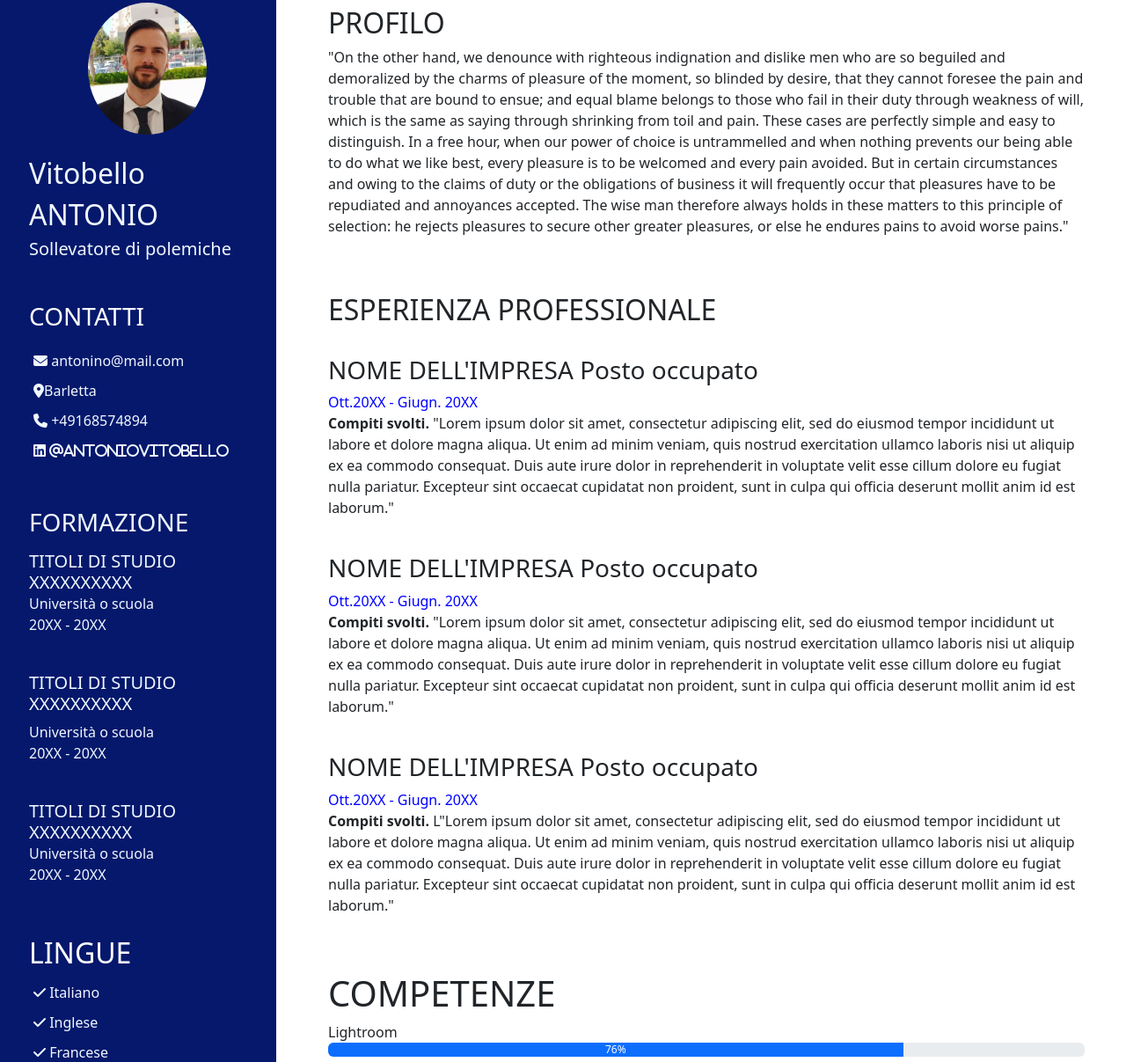
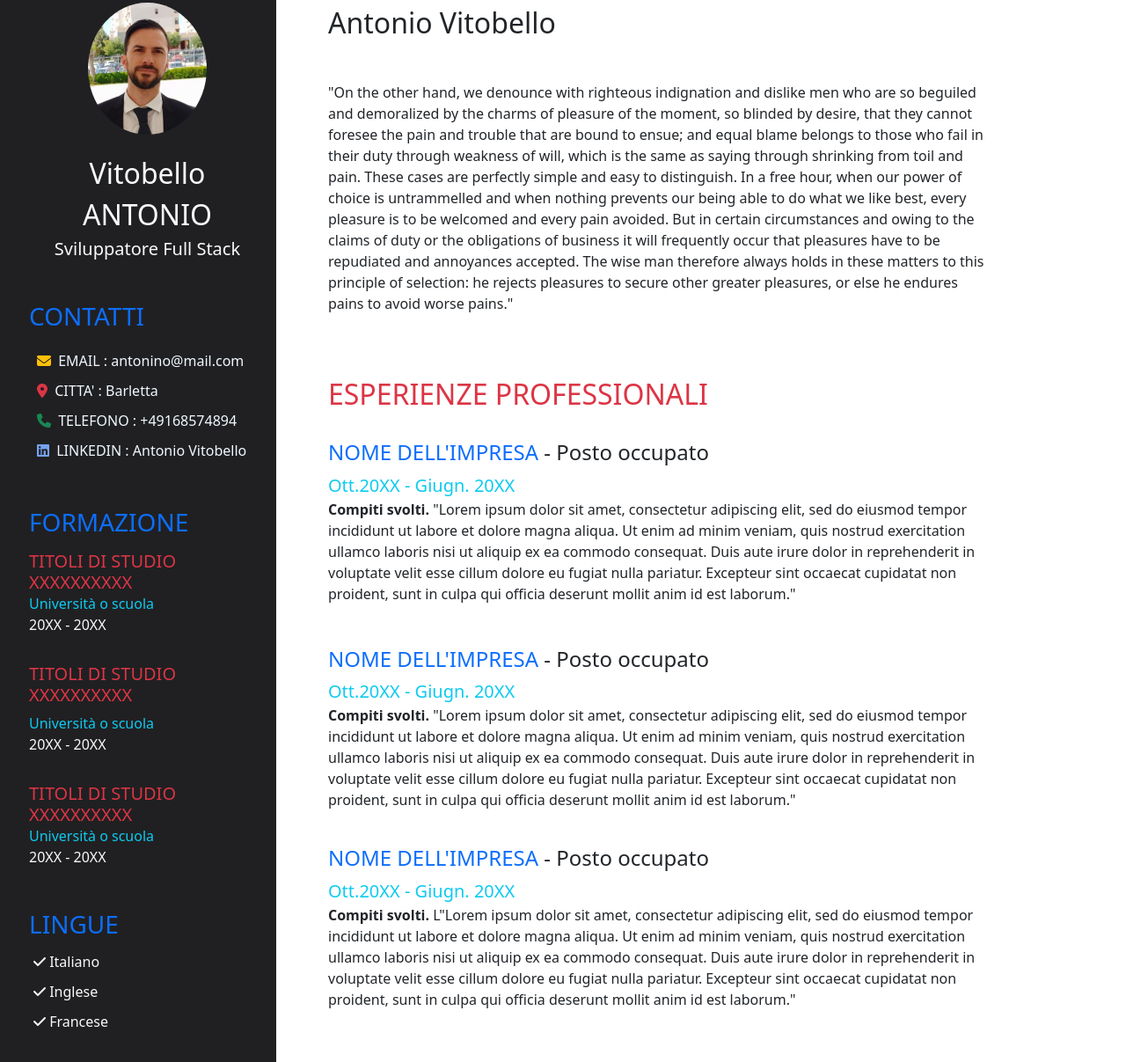
Before and after one commit to Hackademy89/esercizio-pagina-curriculum-antonio-vitobello, a plain HTML site: page index.html in a window 1280 px wide. Shown: the part 52-1259 px from the top of the page at 88% size. Drawn offline with nearby package versions, Linux system fonts and the light colour scheme.

Commit message:
Update del Progetto
Progetto caricato con delle correzioni

```diff
--- a/index.html
+++ b/index.html
@@ -32,69 +32,54 @@
 <body>
 
     <div class="contenitor-fluid">
-
         <div class="row">
-
             <!-- COLONNA SINISTRA -->
-
             <div class="col-3 colonna3">
-
                 <!-- IMMAGINE PROFILO -->
-
                 <img class="img-profilo rounded-circle" src="Antonio Vitobello.jpg" alt="">
-
                 <!-- titolone -->
-
-                <div class="mt-1">
+                <div class="mt-1 text-center text-light">
                     <h2>Vitobello</h2>
                     <h2>ANTONIO</h2>
-                    <h5>Sollevatore di polemiche</h5>
-
+                    <h5 class="text">Sviluppatore Full Stack</h5>
                 </div>
 
                 <!-- SOCIAL -->
 
-                <div class="mt-5">
-
-                    <h3 class="contact">CONTATTI</h3>
-
+                <div class="mt-5 text-light">
+                    <h3 class="contact text-primary">CONTATTI</h3>
                     <address> <!-- SOCIAL -->
-
                         <ul class="mt-3">
-
-                            <li><i class="fa-solid fa-envelope"></i> antonino@mail.com </li>
-                            <li><i class="fa-solid fa-location-dot"> </i>Barletta</li>
-                            <li><i class="fa-solid fa-phone"></i> +49168574894</li>
-                            <li><i class="fa-brands fa-linkedin"> @antoniovitobello</i></li>
-
+                            <li><i class="fa-solid fa-envelope mx-1 text-warning"></i> EMAIL : antonino@mail.com </li>
+                            <li><i class="fa-solid fa-location-dot mx-1 text-danger"></i> CITTA' : Barletta</li>
+                            <li><i class="fa-solid fa-phone mx-1 text-success"></i> TELEFONO : +49168574894</li>
+                            <li><i class="fa-brands fa-linkedin mx-1" style="color: #75a2f0;"></i> LINKEDIN : Antonio Vitobello</li>
                         </ul>
-
                     </address>
-
                 </div>
 
                 <!-- FORMAZIONE -->
 
-                <div class="mt-5">
+                <div class="mt-5 text-light">
 
-                    <h3 class="mt-3 mb-3">FORMAZIONE</h3>
+                    <h3 class="formazione my-3 text-primary">FORMAZIONE</h3>
 
                     <div class="mt-2">
-                        <h5 class="mb-0">TITOLI DI STUDIO XXXXXXXXXX</h5>
-                        <p class="mb-0">Università o scuola</p>
+                        <h5 class="mb-0 text-danger">TITOLI DI STUDIO XXXXXXXXXX</h5>
+                        <p class="mb-0 text-info">Università o scuola</p>
                         <data>20XX - 20XX</data>
                     </div>
 <br>
                     <div class="mt-2">
-                        <h5 class="mt-0">TITOLI DI STUDIO XXXXXXXXXX</h5>
-                        <p class="mb-0">Università o scuola</p>
+                        <h5 class="mt-0 text-danger">TITOLI DI STUDIO XXXXXXXXXX</h5>
+                        <p class="mb-0 text-info">Università o scuola</p>
                         <data>20XX - 20XX</data>
                     </div>
                     <br>
 
                     <div class="mt-2">
-                        <h5 class="mb-0">TITOLI DI STUDIO XXXXXXXXXX</h3>
-                            <p class="mb-0">Università o scuola</p>
+                        <h5 class="mb-0 text-danger">TITOLI DI STUDIO XXXXXXXXXX</h3>
+                            <p class="mb-0 text-info">Università o scuola</p>
                             <data>20XX - 20XX</data>
                     </div>
 
@@ -105,9 +90,9 @@
 <br>
                 <!-- LINGUE -->
 
-                <h2 class="lingue">LINGUE</h2>
+                <h3 class="text-primary">LINGUE</h3>
 
-                <ul class="ul">
+                <ul class="ul text-light">
                     <li><i class="fa-solid fa-check"></i>  Italiano</li>
                     <li><i class="fa-solid fa-check"></i>  Inglese</li>
                     <li><i class="fa-solid fa-check"></i>  Francese</li>
@@ -120,11 +105,11 @@
 
             <!-- COLONNA DESTRA -->
 
-            <div class="col-9 p-4">
+            <div class="col-8 p-4">
 
                 <!-- profilo -->
                 <div class="container-destro">
-                    <h2>PROFILO</h2>
+                    <h2 class="mb-5 text-dark">Antonio Vitobello</h2>
 
                     <div>
                         <p>"On the other hand, we denounce with righteous indignation and dislike men who are so beguiled and demoralized by the charms of pleasure of the moment, so blinded by desire, that they cannot foresee the pain and trouble that are bound to ensue; and equal blame belongs to those who fail in their duty through weakness of will, which is the same as saying through shrinking from toil and pain. These cases are perfectly simple and easy to distinguish. In a free hour, when our power of choice is untrammelled and when nothing prevents our being able to do what we like best, every pleasure is to be welcomed and every pain avoided. But in certain circumstances and owing to the claims of duty or the obligations of business it will frequently occur that pleasures have to be repudiated and annoyances accepted. The wise man therefore always holds in these matters to this principle of selection: he rejects pleasures to secure other greater pleasures, or else he endures pains to avoid worse pains."</p>
@@ -133,27 +118,27 @@
                     <!-- ESPERIENZE -->
 <br>
 <br>
-                    <div>
-                        <h2>ESPERIENZA PROFESSIONALE</h2>
+                    <div class="my-2">
+                        <h2 class="text-danger">ESPERIENZE PROFESSIONALI</h2>
                         <br>
-                        <h3>NOME DELL'IMPRESA Posto occupato</h3>
-                        <p1>Ott.20XX - Giugn. 20XX</p1>
+                        <h4 class="text-primary">NOME DELL'IMPRESA <span class="text-dark"> - Posto occupato</span></h4>
+                        <p1 class="text-info fs-5">Ott.20XX - Giugn. 20XX</p1>
 
                         <p> <strong>Compiti svolti.</strong> "Lorem ipsum dolor sit amet, consectetur adipiscing elit, sed do eiusmod tempor incididunt ut labore et dolore magna aliqua. Ut enim ad minim veniam, quis nostrud exercitation ullamco laboris nisi ut aliquip ex ea commodo consequat. Duis aute irure dolor in reprehenderit in voluptate velit esse cillum dolore eu fugiat nulla pariatur. Excepteur sint occaecat cupidatat non proident, sunt in culpa qui officia deserunt mollit anim id est laborum."</p>
 
                     </div>
                     <br>
-                    <div>
-                        <h3>NOME DELL'IMPRESA Posto occupato</h3>
-                        <p1>Ott.20XX - Giugn. 20XX</p1>
+                    <div class="my-2">
+                        <h4 class="text-primary">NOME DELL'IMPRESA <span class="text-dark"> - Posto occupato</span></h4>
+                        <p1 class="text-info fs-5">Ott.20XX - Giugn. 20XX</p1>
 
                         <p> <strong>Compiti svolti.</strong> "Lorem ipsum dolor sit amet, consectetur adipiscing elit, sed do eiusmod tempor incididunt ut labore et dolore magna aliqua. Ut enim ad minim veniam, quis nostrud exercitation ullamco laboris nisi ut aliquip ex ea commodo consequat. Duis aute irure dolor in reprehenderit in voluptate velit esse cillum dolore eu fugiat nulla pariatur. Excepteur sint occaecat cupidatat non proident, sunt in culpa qui officia deserunt mollit anim id est laborum."</p>
 
                     </div>
                     <br>
-                    <div>
-                        <h3>NOME DELL'IMPRESA Posto occupato</h3>
-                        <p1>Ott.20XX - Giugn. 20XX</p1>
+                    <div >
+                        <h4 class="text-primary">NOME DELL'IMPRESA <span class="text-dark"> - Posto occupato</span></h4>
+                        <p1 class="text-info fs-5">Ott.20XX - Giugn. 20XX</p1>
 
                         <p> <strong>Compiti svolti.</strong> L"Lorem ipsum dolor sit amet, consectetur adipiscing elit, sed do eiusmod tempor incididunt ut labore et dolore magna aliqua. Ut enim ad minim veniam, quis nostrud exercitation ullamco laboris nisi ut aliquip ex ea commodo consequat. Duis aute irure dolor in reprehenderit in voluptate velit esse cillum dolore eu fugiat nulla pariatur. Excepteur sint occaecat cupidatat non proident, sunt in culpa qui officia deserunt mollit anim id est laborum."</p>
                     </div>
@@ -162,8 +147,7 @@
 
                     <div>
 
-                        <h1>COMPETENZE</h1>
-
+                        <h1 class="text-danger">COMPETENZE</h1>
 
                         <span>Lightroom</span>
                         <div class="progress">
--- a/style.css
+++ b/style.css
@@ -1,7 +1,5 @@
 body {
-
     font-family: 'Roboto Slab', serif;
-
 }
 
 
@@ -12,36 +10,11 @@ h2 {
     color: aliceblue;
 }
 
-p1{ color: blue;}
-
-
 .img-profilo {
 
     display: block;
     width: 50%;
     margin: 25px auto;
-
-}
-
-
-.mt-1 {
-    margin-bottom: 10px;
-    color: aliceblue;
-
-}
-
-
-.mt-3 {
-
-    margin-bottom: 10px;
-    color: aliceblue;
-
-}
-
-.mt-2 {
-
-    margin-bottom: 10px;
-    color: aliceblue;
 
 }
 
@@ -53,30 +26,18 @@ ul {
     padding: 0 !important;
 }
 
-li{ padding: 5px ;}
+li {
+    padding: 5px;
+}
+
+.col-3 {
+    padding-top: 30px !important;
+    padding-left: 45px !important;
+    background-color: rgb(32, 32, 34);
+}
 
 
-.col-3 {
-   padding-top: 30px !important;
-    padding-left: 45px !important;
-    background-color: rgb(5, 24, 108);
 
+.container-destro {
+    padding: 35px 35px 20px 35px;
 }
-
-.contact {
-
-    color: white;
-
-}
-
-.lingue {
-
-    color: white;
-}
-
-.container-destro
-
-{
-padding:35px 35px 20px 35px;
-
-}
```
Also changed, not shown: 1 other file.
